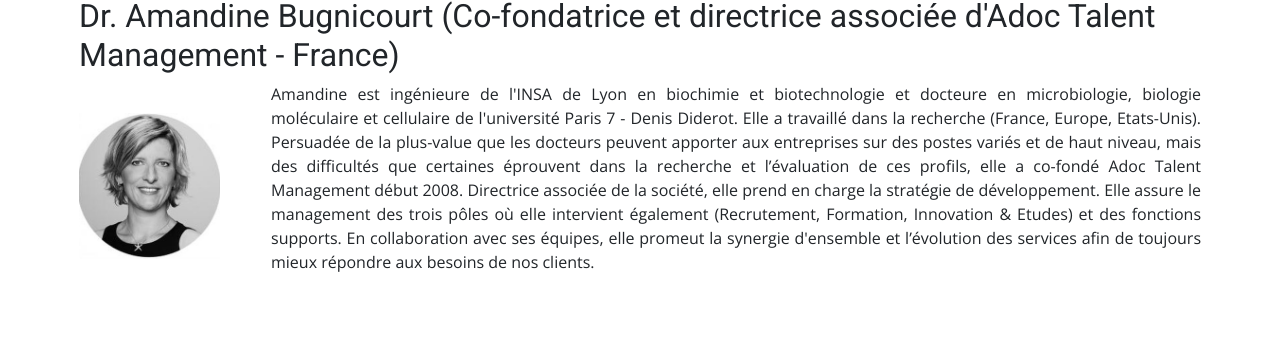
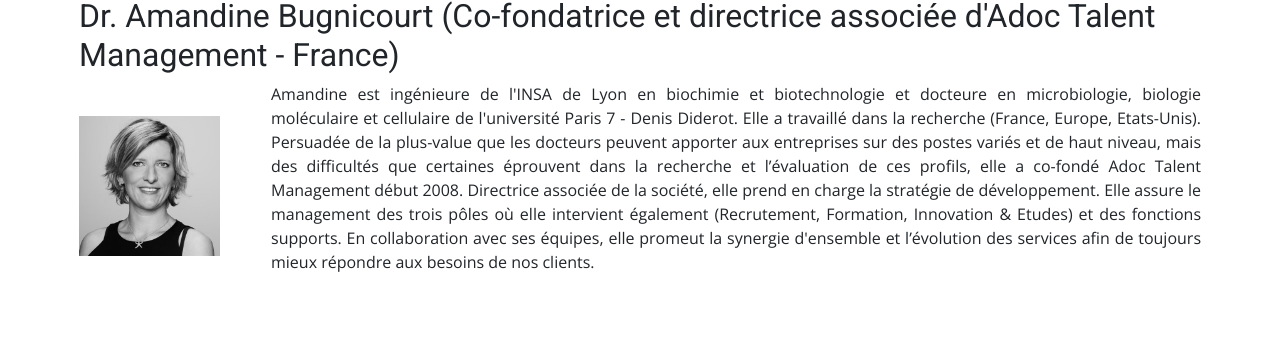
Before and after one commit to caradoc-paris-saclay/caradoc, a Jekyll site: the page built from table-ronde.html, in a window 1280 px wide. Shown: the part 1122-1459 px from the top of the page. Built offline with Jekyll 4.4.1, drawn with Linux system fonts in a browser that asks for light colours; some web fonts are replaced.

Commit message:
update image table ronde

```diff
--- a/table-ronde.html
+++ b/table-ronde.html
@@ -47,7 +47,7 @@
       <h2>Dr. Amandine Bugnicourt (Co-fondatrice et directrice associée d'Adoc Talent Management - France)</h2>
       <div class="row">
          <div class="col-sm-2">
-           <img src="{{ site.baseurl }}/assets/img/talk/amandine.jpg"  alt="Amandine">
+           <img src="{{ site.baseurl }}/assets/img/talk/amandine.jpeg"  alt="Amandine">
          </div>
         <div class="col-sm-10">
           <p>Amandine est ingénieure de l'INSA de Lyon en biochimie et biotechnologie et docteure en microbiologie, biologie moléculaire et cellulaire de l'université Paris 7 - Denis Diderot. Elle a travaillé dans la recherche (France, Europe, Etats-Unis). Persuadée de la plus-value que les docteurs peuvent apporter aux entreprises sur des postes variés et de haut niveau, mais des difficultés que certaines éprouvent dans la recherche et l’évaluation de ces profils, elle a co-fondé Adoc Talent Management début 2008. Directrice associée de la société, elle prend en charge la stratégie de développement. Elle assure le management des trois pôles où elle intervient également (Recrutement, Formation, Innovation & Etudes) et des fonctions supports. En collaboration avec ses équipes, elle promeut la synergie d'ensemble et l’évolution des services afin de toujours mieux répondre aux besoins de nos clients.
```
Also changed, not shown: assets/img/talk/amandine.jpeg (added), assets/img/talk/amandine.jpg (deleted).
